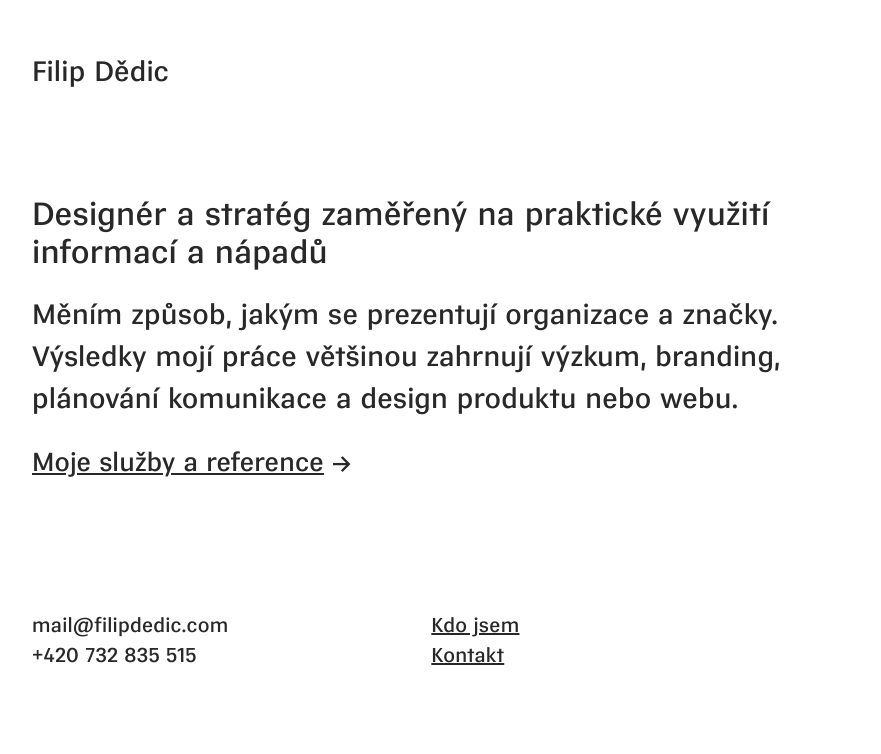
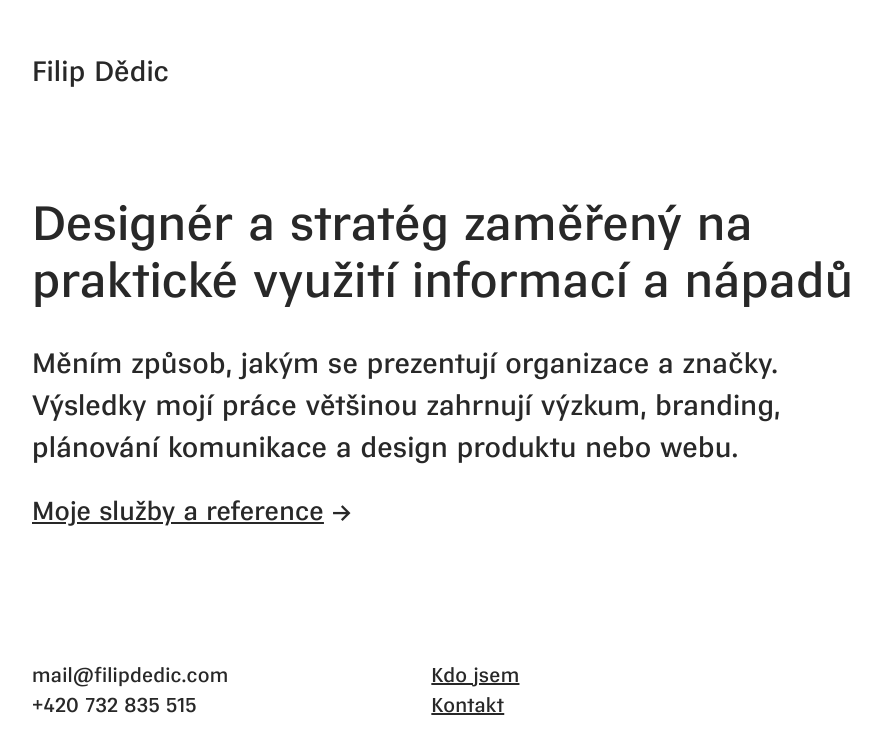
Before and after one commit to fdedic/fdedic.github.io, a Jekyll site: the page built from index.md, in a window 1280 px wide. Shown: the top 754 px of the page, without its empty margins (32-913 px from the left). Built offline with Jekyll 4.4.1, drawn with Linux system fonts in a browser that asks for light colours; nearby versions of some CDN libraries.

Commit message:
Update style.css

```diff
--- a/assets/css/style.css
+++ b/assets/css/style.css
@@ -109,7 +109,7 @@ ol + h6 {
   }
 
 h1 {
-  font-size: 2rem;
+  font-size: 3rem;
   line-height: 1.2;
   margin-bottom: ;
   padding-top: ;
@@ -118,7 +118,7 @@ h1 {
 @media (min-width: 46.875em) {
 
 h1 {
-    font-size: 2rem;
+    font-size: 3rem;
     line-height: 1.2;
     margin-bottom: ;
     padding-top: ;
```
